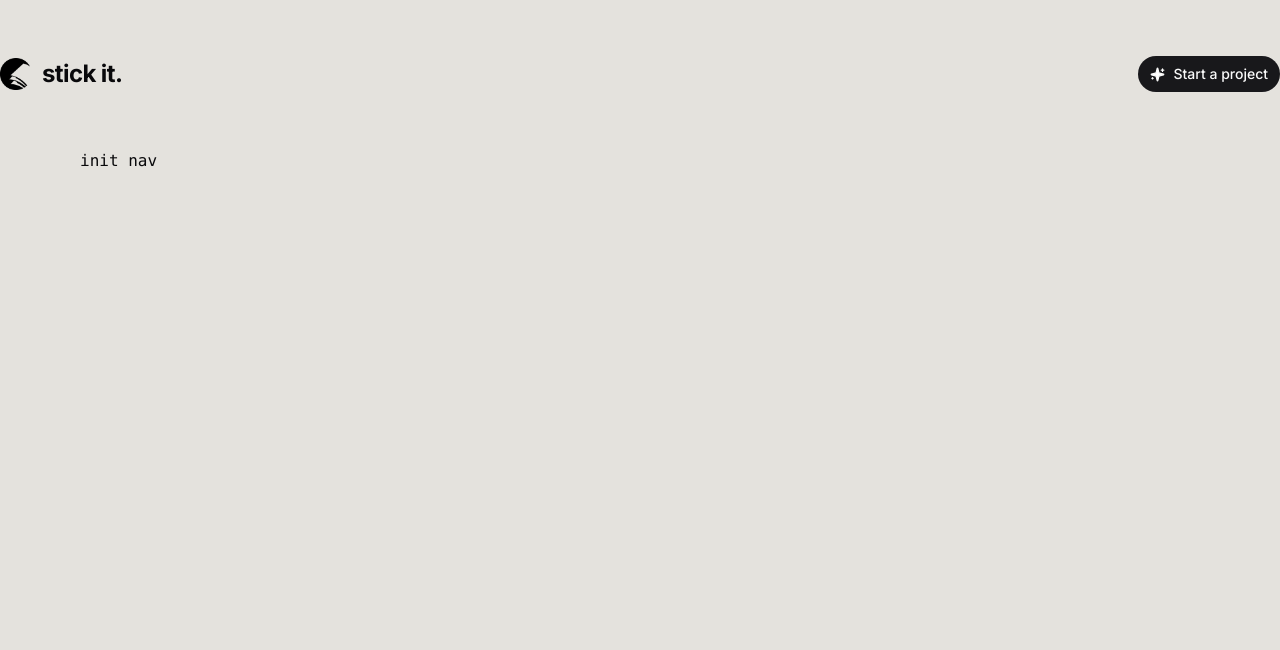
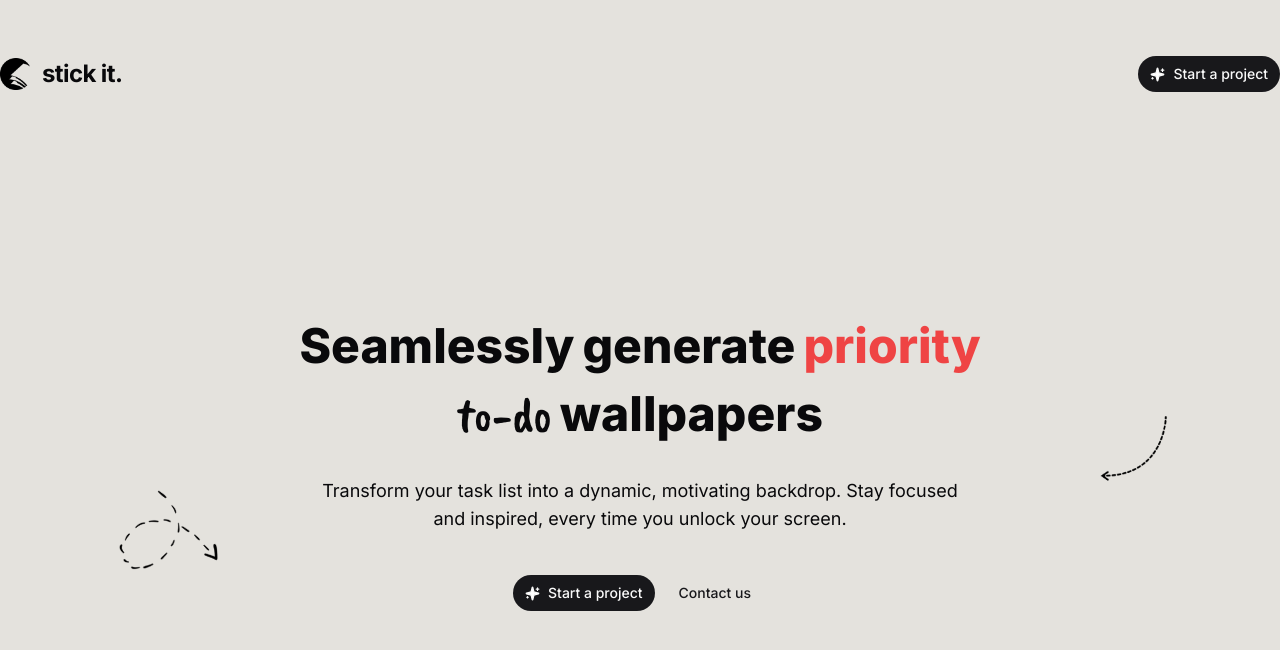
Before and after one commit to aviralj02/stick_it, a Next.js app: page / in a window 1280 px wide. Shown: the top 650 px of the page. Built offline with nearby package versions, Linux system fonts and the light colour scheme.

Commit message:
feat: :lipstick: init hero + load framer

```diff
--- a/app/page.tsx
+++ b/app/page.tsx
@@ -1,9 +1,10 @@
+import Hero from "@/components/Hero";
 import MaxWidthWrapper from "@/components/MaxWidthWrapper";
 
 export default function Home() {
   return (
-    <MaxWidthWrapper className="overflow-scroll">
-      <code>init nav</code>
+    <MaxWidthWrapper>
+      <Hero />
     </MaxWidthWrapper>
   );
 }
--- a/components/Header.tsx
+++ b/components/Header.tsx
@@ -15,24 +15,20 @@ const Header = (props: Props) => {
   const [logoStyle, setLogoStyle] = useState("");
   const { scrollY } = useScroll();
 
-  useMotionValueEvent(scrollY, "change", (latest) => {
-    const previous = scrollY.getPrevious()!;
-
-    console.log(latest);
-
-    if (latest > previous && latest > 150) {
+  useMotionValueEvent(scrollY, "change", () => {
+    if (scrollY.get() > 150) {
       setNavStyle("border border-border bg-secondary rounded-full px-3");
       setLogoStyle("hidden");
     } else {
       setNavStyle("");
-      setLogoStyle("")
+      setLogoStyle("");
     }
   });
 
   return (
     <motion.div
       className={cn(
-        `flex max-w-screen-xl mx-auto sticky top-12 justify-between items-center my-12 py-2 transition-all`,
+        `flex max-w-screen-xl mx-auto sticky top-12 justify-between items-center my-12 py-2 transition-all z-30`,
         navStyle
       )}
       transition={{
--- /dev/null
+++ b/components/Hero.tsx
@@ -0,0 +1,128 @@
+"use client";
+
+import React from "react";
+import { Button } from "./ui/button";
+import { Sparkles } from "lucide-react";
+import Link from "next/link";
+import { motion } from "framer-motion";
+import { Caveat_Brush } from "next/font/google";
+import Image from "next/image";
+
+type Props = {};
+
+const caveat = Caveat_Brush({
+  subsets: ["latin"],
+  weight: "400",
+});
+
+const Hero = (props: Props) => {
+  const text1 = "Seamlessly generate priority".split(" ");
+  const text2 = "to-do wallpapers".split(" ");
+
+  return (
+    <div className="my-44 flex flex-col justify-center items-center gap-10 relative">
+      <motion.div
+        initial={{ opacity: 0 }}
+        animate={{ opacity: 1 }}
+        transition={{
+          duration: 0.35,
+        }}
+      >
+        <Image
+          src="/dotted-arrow.png"
+          height={90}
+          width={90}
+          alt="arrow"
+          className="left-10 rotate-45 bottom-5 hidden md:absolute lg:block"
+        />
+        <Image
+          src="/curve-arrow.png"
+          height={90}
+          width={90}
+          alt="arrow"
+          className="hidden lg:block md:absolute right-5 rotate-180 top-32"
+        />
+      </motion.div>
+      <div className="flex flex-col gap-2">
+        {/* <h1 className="text-4xl !leading-[60px] font-extrabold lg:text-5xl mx-auto text-center max-w-3xl">
+          Seamlessly generate{" "}
+          <span className="underline decoration-wavy underline-offset-8 text-red-500">
+            priority
+          </span>{" "}
+          TO-DO wallpapers
+        </h1> */}
+
+        <h1 className="!leading-[60px] flex gap-2 font-extrabold text-5xl mx-auto text-center max-w-3xl">
+          {text1.map((el, i) => (
+            <motion.span
+              initial={{ opacity: 0 }}
+              animate={{ opacity: 1 }}
+              transition={{
+                duration: 0.35,
+                delay: i / 10,
+              }}
+              key={i}
+            >
+              {el === "priority" ? (
+                <span className=" text-red-500">{el}</span>
+              ) : (
+                <>{el}</>
+              )}
+            </motion.span>
+          ))}
+        </h1>
+        <h1 className="text-4xl !leading-[60px] flex gap-2 font-extrabold lg:text-5xl mx-auto text-center max-w-3xl">
+          {text2.map((el, i) => (
+            <motion.span
+              initial={{ opacity: 0 }}
+              animate={{ opacity: 1 }}
+              transition={{
+                duration: 0.35,
+                delay: i / 10,
+              }}
+              key={i}
+            >
+              {el === "to-do" ? (
+                <span className={`${caveat.className}`}>{el}</span>
+              ) : (
+                <>{el}</>
+              )}
+            </motion.span>
+          ))}
+        </h1>
+        <motion.p
+          className="leading-7 text-lg [&:not(:first-child)]:mt-6 mx-auto text-center max-w-2xl"
+          initial={{ opacity: 0 }}
+          animate={{ opacity: 1 }}
+          transition={{
+            duration: 0.35,
+          }}
+        >
+          Transform your task list into a dynamic, motivating backdrop. Stay
+          focused and inspired, every time you unlock your screen.
+        </motion.p>
+      </div>
+
+      <motion.div
+        className="flex items-center gap-2"
+        initial={{ opacity: 0 }}
+        animate={{ opacity: 1 }}
+        transition={{
+          duration: 0.35,
+        }}
+      >
+        <Link href="#">
+          <Button className="rounded-full items-center gap-2" size="sm">
+            <Sparkles height={15} width={15} fill="#fff" />
+            Start a project
+          </Button>
+        </Link>
+        <Link href="#">
+          <Button variant={"link"}>Contact us</Button>
+        </Link>
+      </motion.div>
+    </div>
+  );
+};
+
+export default Hero;
```
Also changed, not shown: public/curve-arrow.png (added), public/dotted-arrow.png (added).
